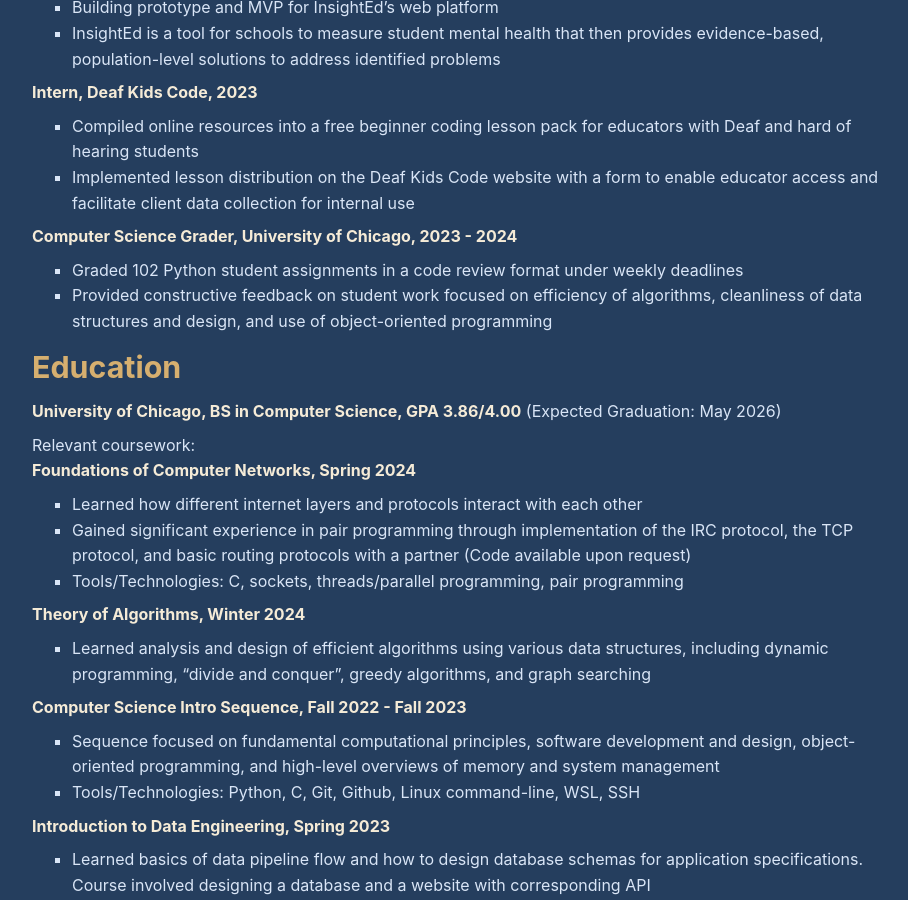
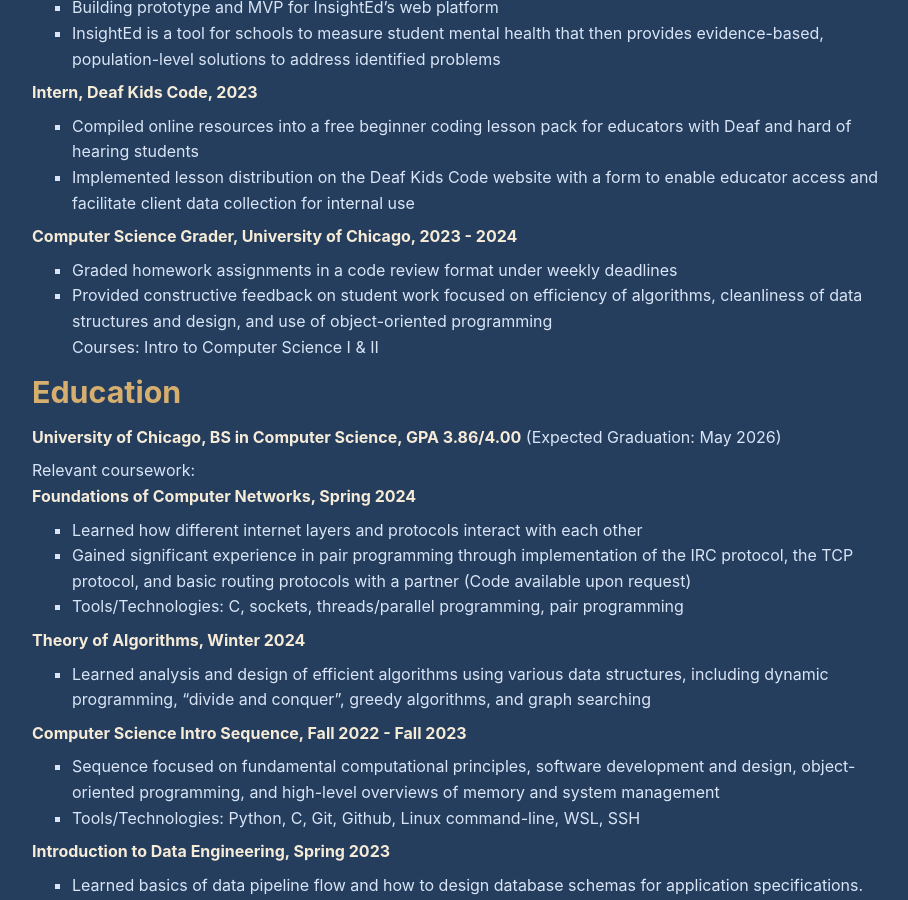
Before and after one commit to sjdoepker/sjdoepker.github.io, a Jekyll site: the page built from site/index.md, in a window 1280 px wide and 900 px high, scrolled down 417 px. Shown: the whole window, without its empty margins (181-1089 px from the left). Built offline with Jekyll 4.4.1, drawn with Linux system fonts in a browser that asks for light colours; nearby versions of some CDN libraries.

Commit message:
updated grading position

```diff
--- a/site/index.md
+++ b/site/index.md
@@ -39,8 +39,9 @@ Email: [sjdoepker@uchicago.edu](mailto:sjdoepker.uchicago.edu)
 - Implemented lesson distribution on the Deaf Kids Code website with a form to enable educator access and facilitate client data collection for internal use
 
 **Computer Science Grader, University of Chicago, 2023 - 2024**
-- Graded 102 Python student assignments in a code review format under weekly deadlines
+- Graded homework assignments in a code review format under weekly deadlines
 - Provided constructive feedback on student work focused on efficiency of algorithms, cleanliness of data structures and design, and use of object-oriented programming
+Courses: Intro to Computer Science I & II
 
 
 ## Education
```
